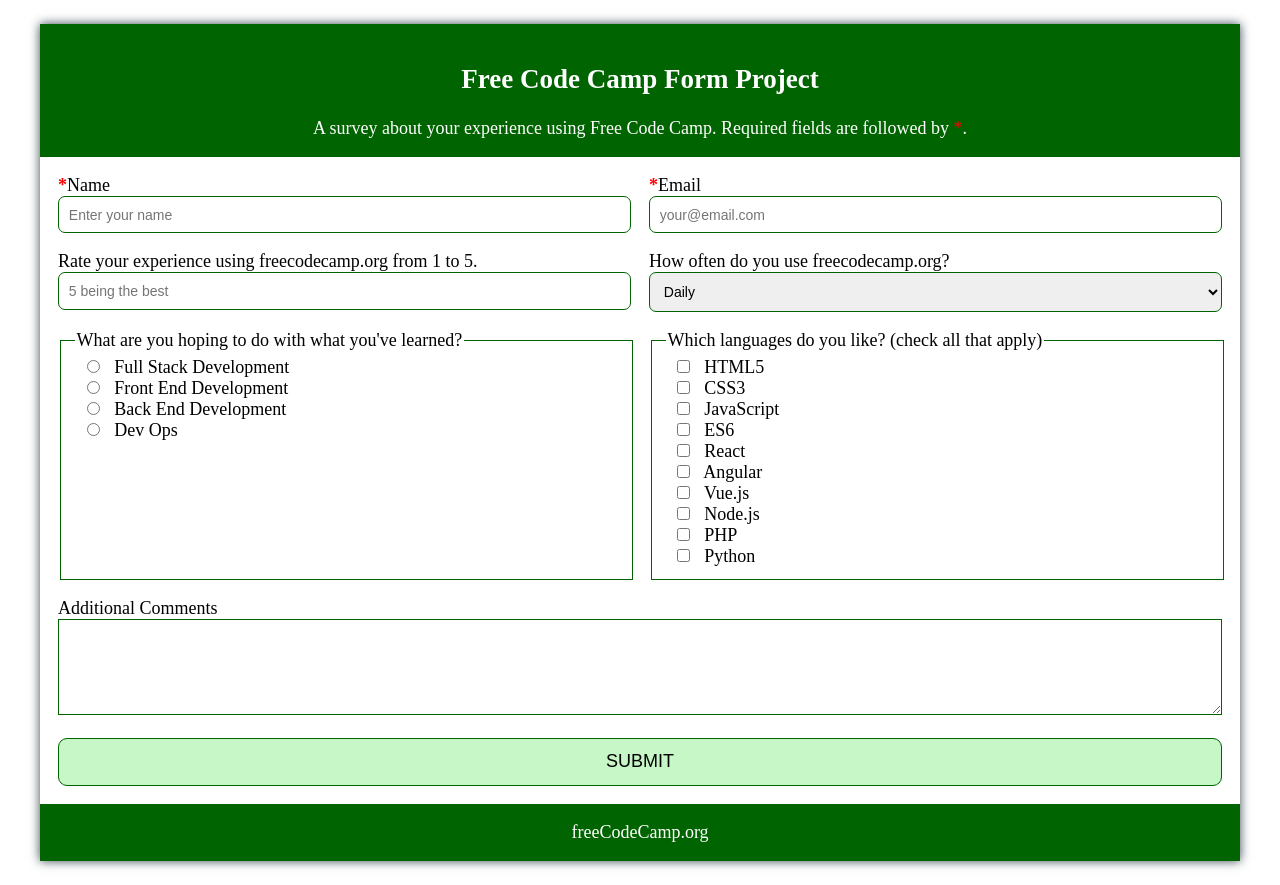
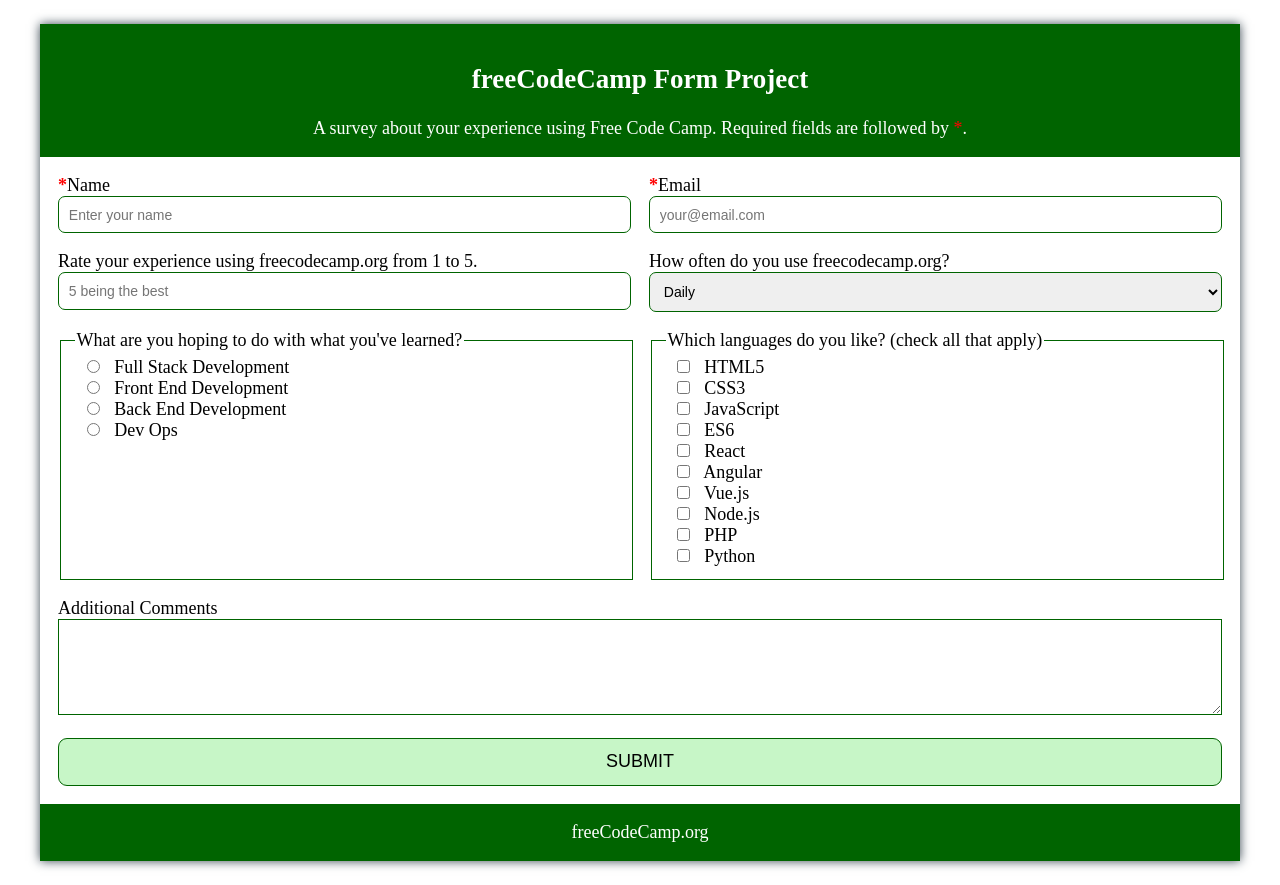
Before and after one commit to paladinesdragon/freeCodeCamp-Survey-Form, a plain HTML site: page index.html in a window 1280 px wide. Drawn offline with Linux system fonts and the light colour scheme.

Commit message:
changed title

```diff
--- a/index.html
+++ b/index.html
@@ -5,12 +5,12 @@
     <meta name="viewport" content="width=device-width, initial-scale=1.0">
     <meta http-equiv="X-UA-Compatible" content="ie=edge">
     <link rel="stylesheet" href="style.css">
-    <title>freeCodeCamp Survey</title>
+    <title>freeCodeCamp Survey Form Project</title>
 </head>
 <body>
     <section class="container">
         <header>
-            <h1 id="title">Free Code Camp Form Project</h1>
+            <h1 id="title">freeCodeCamp Form Project</h1>
             <p id="description">A survey about your experience using Free Code Camp. Required fields are followed by <abbr title="required">*</abbr>.</p>
         </header>
         <main class="wrapper">
```
